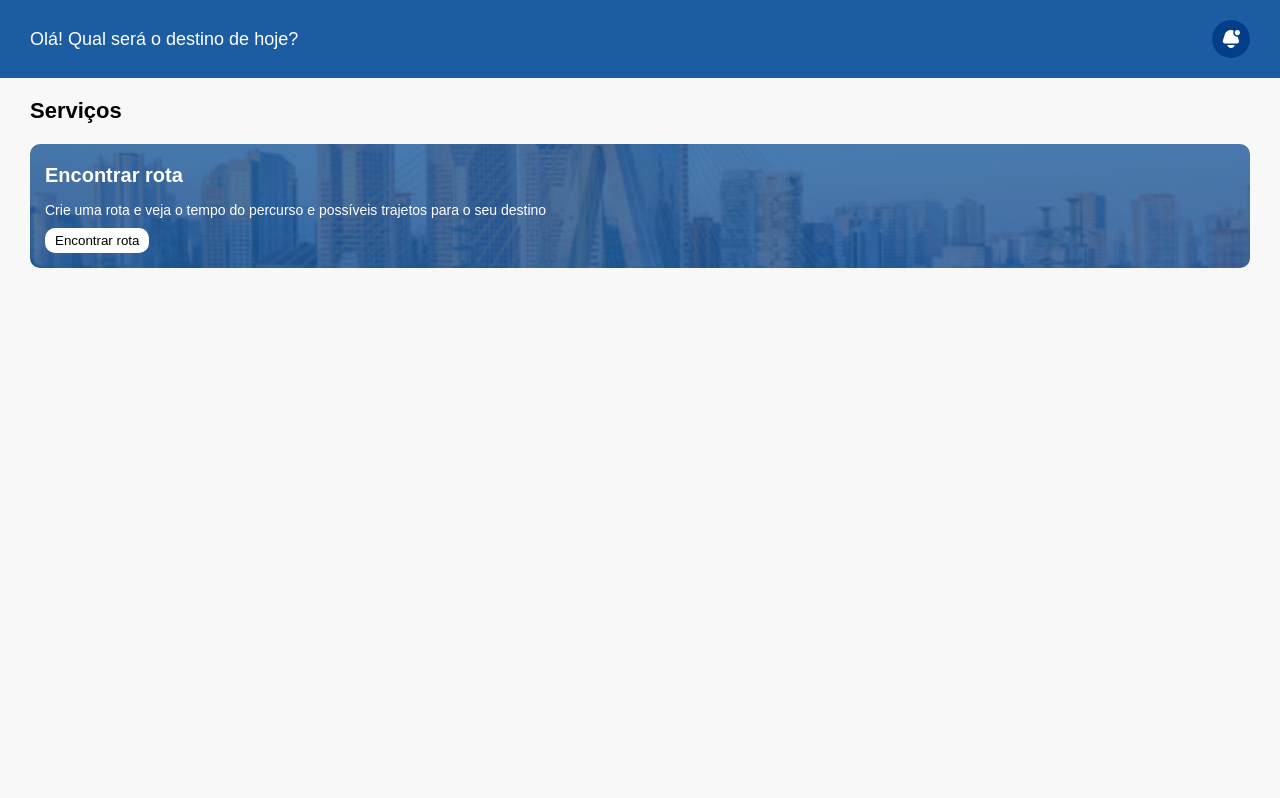
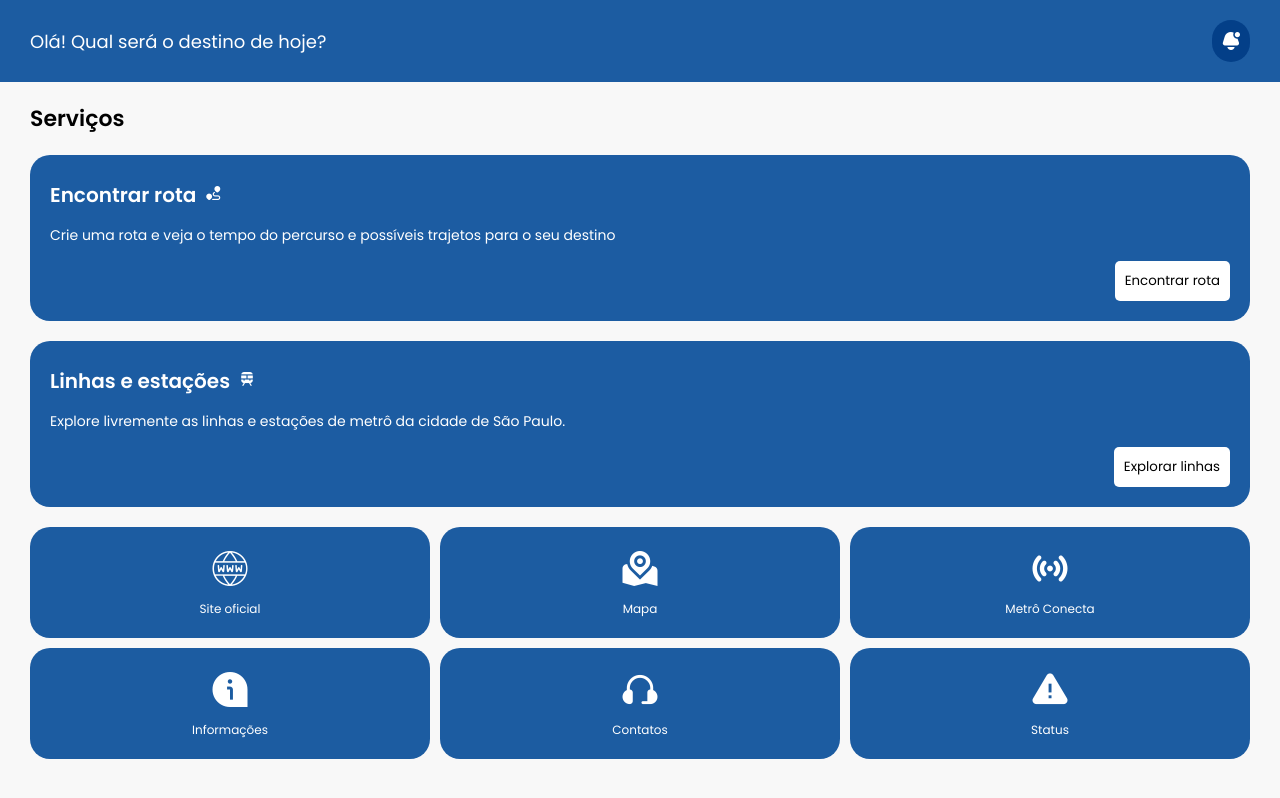
Before and after one commit to iemaneul/metroSP, a plain HTML site: page mobile.html in a window 1280 px wide. Drawn offline with nearby package versions, Linux system fonts and the light colour scheme.

Commit message:
alterações da home page

```diff
--- a/assets/css/mobile.css
+++ b/assets/css/mobile.css
@@ -1,4 +1,9 @@
 @import url('https://cdn-uicons.flaticon.com/3.0.0/uicons-solid-straight/css/uicons-solid-straight.css');
+@import url('https://cdn-uicons.flaticon.com/3.0.0/uicons-regular-straight/css/uicons-regular-straight.css');
+@import url('https://cdn-uicons.flaticon.com/3.0.0/uicons-thin-rounded/css/uicons-thin-rounded.css');
+@import url('https://cdn-uicons.flaticon.com/3.0.0/uicons-solid-straight/css/uicons-solid-straight.css');
+@import url('https://cdn-uicons.flaticon.com/3.0.0/uicons-solid-rounded/css/uicons-solid-rounded.css');
+@import url('https://cdn-uicons.flaticon.com/3.0.0/uicons-bold-rounded/css/uicons-bold-rounded.css');
 
 html {
   padding: 0px;
@@ -7,9 +12,13 @@ html {
 }
 
 body {
-  font-family: Arial, sans-serif;
+  font-family: 'Poppins', sans-serif;
   background: #f8f8f8;
   margin: 0px;
+}
+
+* {
+  font-family: 'Poppins', sans-serif;
 }
 
 .bg-blue {
@@ -53,6 +62,10 @@ body {
   height: 100px;
 }
 
+.mb-20 {
+  margin-bottom: 20px;
+}
+
 .ms-30 {
   margin-left: 30px;
   margin-right: 30px;
@@ -70,8 +83,16 @@ body {
   flex-direction: column;
 }
 
+.flex-1 {
+  flex: 1;
+}
+
 .gap-10 {
   gap: 10px;
+}
+
+.gap-20 {
+  gap: 20px;
 }
 
 .jc-center {
@@ -95,7 +116,7 @@ body {
   top: 0;
   left: 0;
   right: 0;
-  background-color: #1C5CA2;
+  background-color: #1C5CA1;
   height: 32px;
   height: calc(20px + env(safe-area-inset-top));
   z-index: 9999;
@@ -113,14 +134,12 @@ p.title {
 
 .box-sp {
   margin: 0px 30px;
-  border-radius: 10px;
-  padding: 15px;
+  border-radius: 20px;
+  padding: 20px;
   display: flex;
   flex-direction: column;
   gap: 10px;
-  background-image: linear-gradient(rgba(28, 92, 162, 0.8),rgba(28, 92, 162, 0.8)), url(/assets/images/sp-bg.jpg);
-  background-size: cover;
-  background-position: center;
+  background-color: #1C5CA2;
   color: #FFFFFF;
   font-size: 14px;
 }
@@ -132,10 +151,43 @@ p.title {
 
 .box-sp button {
   width: fit-content;
-  float: right;
-  padding: 5px 10px;
+  align-self: flex-end;
+  padding: 10px;
   border: none;
   background-color: #FFFFFF;
   color: #000000;
-  border-radius: 10px;
+  border-radius: 5px;
+  margin-top: 5px;
 }
+
+.service-box {
+  display: flex;
+  flex-direction: column;
+  padding: 20px 30px;
+  gap: 10px
+}
+
+.service-row {
+  display: flex;
+  flex-direction: row;
+  gap: 10px;
+}
+
+.service {
+  background-color: #1C5CA1;
+  padding: 20px 10px;
+  flex: 1;
+  border-radius: 20px;
+  color: #FFFFFF;
+  align-items: center;
+  justify-content: center;
+  text-align: center;
+}
+
+.service i {
+  font-size: 35px;
+}
+
+.service p {
+  font-size: 12px;
+}
--- a/mobile.html
+++ b/mobile.html
@@ -6,6 +6,7 @@
   <meta name="theme-color" content="#1C5CA2">
   <meta name="apple-mobile-web-app-capable" content="yes">
   <meta name="apple-mobile-web-app-status-bar-style" content="black-translucent">
+  <link href="https://fonts.googleapis.com/css2?family=Poppins:wght@300;400;500;600;700&display=swap" rel="stylesheet">
 
   <title>Versão Mobile</title>
 
@@ -23,10 +24,56 @@
       <p class="title">Serviços</p>
     </div>
 
-    <div class="box-sp">
-      <p class="title">Encontrar rota</p>
-      <p>Crie uma rota e veja o tempo do percurso e possíveis trajetos para o seu destino</p>
-      <button>Encontrar rota</button>
+    <div class="d-flex fd-column gap-20">
+      <div class="box-sp">
+        <div class="d-flex fd-row ai-center gap-10">
+          <p class="title">Encontrar rota</p>
+          <i class="fi fi-sr-route"></i>
+        </div>
+        <p>Crie uma rota e veja o tempo do percurso e possíveis trajetos para o seu destino</p>
+        <button>Encontrar rota</button>
+      </div>
+
+      <div class="box-sp">
+        <div class="d-flex fd-row ai-center gap-10">
+          <p class="title">Linhas e estações</p>
+          <i class="fi fi-sr-subway"></i>
+        </div>
+        <p>Explore livremente as linhas e estações de metrô da cidade de São Paulo. </p>
+        <button>Explorar linhas</button>
+      </div>
+    </div>
+
+    <div class="service-box">
+      <div class="service-row">
+        <div class="service">
+          <i class="fi fi-tr-site"></i>
+          <p>Site oficial</p>
+        </div>
+        <div class="service">
+          <i class="fi fi-ss-map-marker"></i>
+          <p>Mapa</p>
+        </div>
+        <div class="service">
+          <i class="fi fi-br-signal-stream"></i>
+          <p>Metrô Conecta</p>
+        </div>
+      </div>
+      <div class="service-row">
+        <div class="service">
+          <i class="fi fi-ss-comment-info"></i>
+          <p>Informações</p>
+        </div>
+        <div class="service">
+          <i class="fi fi-sr-headset"></i>
+          <p>Contatos</p>
+        </div>
+        <div class="service">
+          <i class="fi fi-ss-triangle-warning"></i>
+          <p>Status</p>
+        </div>
+      </div>
+
     </div>
 
   </main>
```
Also changed, not shown: index.html (+2 -0 lines).
